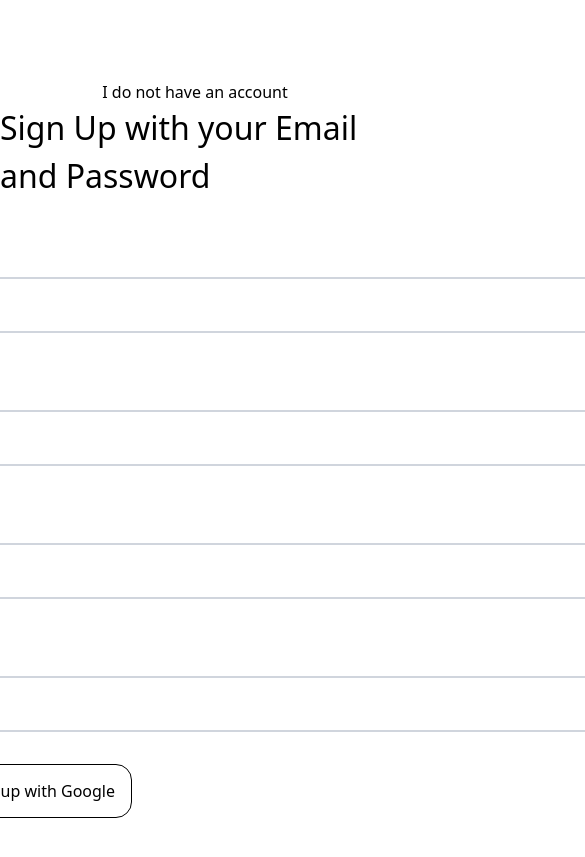
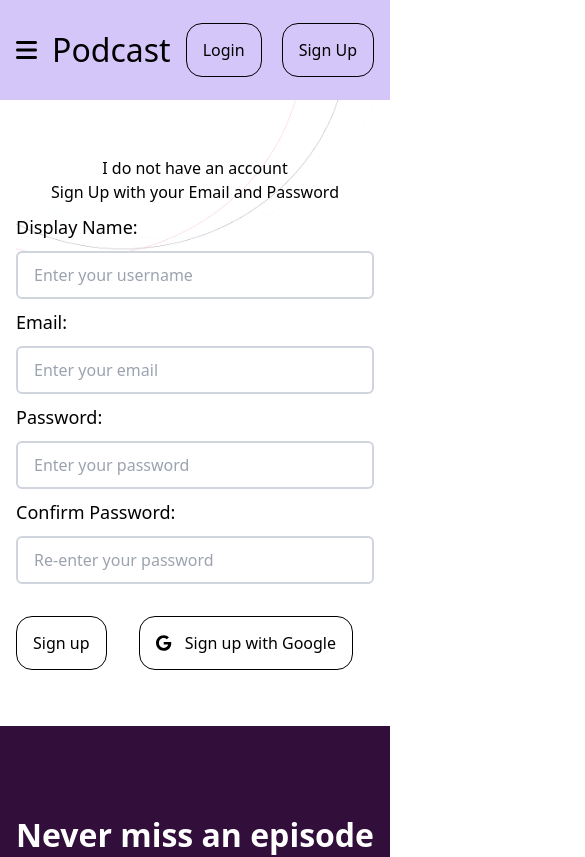
Before and after one commit to Christopher6609/PodcastApp, a React (Vite) app: page /auth/signup in a window 390 px wide. Shown: the top 857 px of the page, 585 px wide, since content can reach past the window. Built offline with nearby package versions, Linux system fonts and the light colour scheme; no server answers.

Commit message:
responsive navigation design

```diff
--- a/src/components/atoms/FormInput/FormInput.jsx
+++ b/src/components/atoms/FormInput/FormInput.jsx
@@ -1,17 +1,21 @@
-import PropTypes from 'prop-types'
+import PropTypes from "prop-types";
 
-const FormInput = ({label, ...otherProps}) => {
-    return(
-        <>
-        <label className=" text-[18px] block my-[25px]">{label}</label>
-        <input className="h-[3.5rem] border-[2px] rounded-[0.375rem] border-[#D0D5DD] w-full px-[1rem]" {...otherProps} />
-        </>
-
-    )
-}
+const FormInput = ({ label, ...otherProps }) => {
+  return (
+    <>
+      <label className=" text-[18px] block md:my-[25px] my-[10px]">
+        {label}
+      </label>
+      <input
+        className="md:h-[3.5rem] h-[3rem] border-[2px] rounded-[0.375rem] border-[#D0D5DD] w-full px-[1rem]"
+        {...otherProps}
+      />
+    </>
+  );
+};
 
 FormInput.propTypes = {
-    label:PropTypes.string,
-}
+  label: PropTypes.string,
+};
 
 export default FormInput;
--- a/src/components/molecules/footer/Footer.jsx
+++ b/src/components/molecules/footer/Footer.jsx
@@ -1,4 +1,4 @@
-import { FontAwesomeIcon } from "@fortawesome/react-fontawesome"
+import { FontAwesomeIcon } from "@fortawesome/react-fontawesome";
 import {
   faFacebook,
   faInstagram,
@@ -111,7 +111,7 @@ const Footer = () => {
         </div>
       </footer>
     </div>
-    )
-}
+  );
+};
 
 export default Footer;
--- a/src/components/molecules/navigation/Navigation.jsx
+++ b/src/components/molecules/navigation/Navigation.jsx
@@ -2,60 +2,101 @@ import { Fragment } from "react";
 import { Outlet } from "react-router-dom";
 import Button from "../../atoms/Button/Button";
 import { useNavigate } from "react-router-dom";
-import { useContext } from 'react'
+import { useContext, useState } from "react";
 import { UserContext } from "../../../context/userContext";
-import { signUserOut } from "../../../utils/firebase/firebase.js"
-
+import { signUserOut } from "../../../utils/firebase/firebase.js";
+import { FontAwesomeIcon } from "@fortawesome/react-fontawesome";
+import { faBars, faClose} from "@fortawesome/free-solid-svg-icons";
 
 const Navigation = () => {
+  const navigate = useNavigate();
+  const logoNavigationHandler = () => navigate("/");
+  const loginNavigationHandler = () => navigate("/auth/login");
+  const signupNavigationHandler = () => navigate("/auth/signup");
+  const { currentUser } = useContext(UserContext);
+const [navIcon, setNavIcon] = useState(faBars);
+const [navView, setNavView] = useState('top-[-100%]')
 
-  const navigate = useNavigate();
-  const logoNavigationHandler = () => navigate('/');
-  const loginNavigationHandler = () => navigate('/auth/login');
-  const signupNavigationHandler = () => navigate('/auth/signup');
-  const {currentUser} = useContext(UserContext);
-    return (
-
-        <Fragment >
-             <div className=" h-[6.25rem] justify-between items-center md:flex hidden px-[1rem] bg-[#d5c6f9] ">
-                <div className="w-[39rem] h-[32.375rem] absolute md:-top-[0.4rem] md:-left-[10rem] -z-10 md:block">
-                    <img className="w-full h-full object-contain" src="/images/Group 2.png"  />
-                </div>
-
-                <div>
-                <span onClick={logoNavigationHandler} className="hover:cursor-pointer"> <h1 className="text-[2rem] text-[Mono]">Podcast</h1></span>
-                </div>
-        <div>
-          <ul className="list-none flex text-[1rem] font-[400] leading-[1.362rem] text-[#1E1E1E] gap-16">
+  const navIconToggle = () => {
+      const change = navIcon === faBars ? faClose : faBars;
+      const view = navView === 'top-[-100%]' ? 'top-[13.5%]' : 'top-[-100%]'
+      setNavIcon(change);
+      setNavView(view);
+  }
+  return (
+    <Fragment>
+      <div className=" h-[6.25rem] justify-between items-center flex md:flex px-[1rem] bg-[#d5c6f9]  ">
+        <div className="md:w-[39rem] h-[32.375rem] absolute md:-top-[0.4rem] md:-left-[10rem] -z-10 md:block ">
+          <img
+            className="w-full h-full object-contain"
+            src="/images/Group 2.png"
+          />
+        </div>
+        <div className="text-[1.5rem] flex items-center justify-center hover:cursor-pointer md:hidden" ><FontAwesomeIcon onClick={navIconToggle} icon={navIcon}/></div>
+        <div className="md:w-[10rem]">
+          <span
+            onClick={logoNavigationHandler}
+            className="hover:cursor-pointer"
+          >
+            {" "}
+            <h1 className="text-[2rem] text-[Mono]">Podcast</h1>
+          </span>
+        </div>
+        <div className={ `md:static absolute duration-500 bg-[#d5c6f9] md:min-h-fit min-h-[45vh] md:w-auto left-0 w-full flex items-center px-2 ${navView}`} >
+          <ul className="list-none flex md:flex-row flex-col text-[1rem] font-[400] leading-[1.362rem] text-[#1E1E1E] md:gap-[4vw] gap-8">
             <li>
-              <a href="#home">Home</a>
+              <a className="hover:text-[#FFF]" href="#home">
+                Home
+              </a>
             </li>
             <li>
-              <a href="#episodes">Episodes</a>
+              <a className="hover:text-[#FFF]" href="#episodes">
+                Episodes
+              </a>
             </li>
             <li>
-              <a href="#features">Features</a>
+              <a className="hover:text-[#FFF]" href="#features">
+                Features
+              </a>
             </li>
             <li>
-              <a href="#pricing">Pricing</a>
+              <a className="hover:text-[#FFF]" href="#pricing">
+                Pricing
+              </a>
             </li>
             <li>
-              <a href="#categories">Categories</a>
+              <a className="hover:text-[#FFF]" href="#categories">
+                Categories
+              </a>
             </li>
           </ul>
         </div>
-      { currentUser ? <div><span onClick={signUserOut}><Button type="button">Sign Out</Button></span> </div> : <div className=" flex gap-5">
-            <span onClick={loginNavigationHandler}><Button>Login</Button></span>
-            <span onClick={signupNavigationHandler}><Button type="button">Sign Up</Button>
+        <div className="md:w-fit flex gap-[2vw]">
+        {currentUser ? (
+          <div>
+            <span onClick={signUserOut}>
+              <Button  type="button">Sign Out</Button>
+            </span>{" "}
+
+          </div>
+        ) : (
+          <div className=" flex gap-5">
+            <span onClick={loginNavigationHandler}>
+              <Button>Login</Button>
             </span>
-          </div>}
+            <span onClick={signupNavigationHandler}>
+              <Button type="button">Sign Up</Button>
+            </span>
+
+          </div>
+        )}
+
         </div>
+      </div>
 
-        <Outlet />
-
-
-        </Fragment>
-    )
-}
+      <Outlet />
+    </Fragment>
+  );
+};
 
 export default Navigation;
--- a/src/routes/Landing/Landing.jsx
+++ b/src/routes/Landing/Landing.jsx
@@ -7,18 +7,17 @@ import Pricing from "../../components/molecules/pricing/Pricing.jsx";
 import Footer from "../../components/molecules/footer/Footer.jsx";
 
 const Landing = () => {
-return(
-    <main className=" max-w-[1440px] mx-auto">
-       <Navigation />
-       <Home />
-       <Episodes />
-       <Features/>
-        <Categories />
-        <Pricing />
-        <Footer/>
-
+  return (
+    <main className=" max-w-[1440px] mx-auto rounded-bl-[6rem]">
+      <Navigation />
+      <Home />
+      <Episodes />
+      <Features />
+      <Categories />
+      <Pricing />
+      <Footer />
     </main>
-)
-}
+  );
+};
 
 export default Landing;
--- a/src/routes/sign-in/SignIn.jsx
+++ b/src/routes/sign-in/SignIn.jsx
@@ -1,65 +1,63 @@
 import { useState } from "react";
 import Button from "../../components/atoms/Button/Button";
 import FormInput from "../../components/atoms/FormInput/FormInput";
-import Footer from '../../components/molecules/footer/Footer';
-import { signInWithGooglePopup, signUserInWithEmailAndPassword } from "../../utils/firebase/firebase";
+import Footer from "../../components/molecules/footer/Footer";
+import {
+  signInWithGooglePopup,
+  signUserInWithEmailAndPassword,
+} from "../../utils/firebase/firebase";
 import { FontAwesomeIcon } from "@fortawesome/react-fontawesome";
 import { faGoogle } from "@fortawesome/free-brands-svg-icons";
 
-
 const SignIn = () => {
-
   const DefaultFormFields = {
-        email:'',
-        password:''
-    }
+    email: "",
+    password: "",
+  };
 
   const [formFields, setFormFields] = useState(DefaultFormFields);
-    const {email, password } = formFields;
+  const { email, password } = formFields;
 
   const handleChange = (event) => {
-        const {name, value } = event.target;
-        setFormFields({...formFields, [name]:value})
-    }
+    const { name, value } = event.target;
+    setFormFields({ ...formFields, [name]: value });
+  };
 
   const resetFormFields = () => setFormFields(DefaultFormFields);
 
   const handleSubmit = async (event) => {
     event.preventDefault();
 
-        try{
-            await signUserInWithEmailAndPassword(email,password);
+    try {
+      await signUserInWithEmailAndPassword(email, password);
       resetFormFields();
-        }catch(error){
-            switch(error.code){
-                case 'auth/invalid-credential' :
-                    alert('Invalid Login Credentials');
+    } catch (error) {
+      switch (error.code) {
+        case "auth/invalid-credential":
+          alert("Invalid Login Credentials");
           break;
-                case 'auth/user-not-found':
-                    alert('User not found');
+        case "auth/user-not-found":
+          alert("User not found");
           break;
         default:
           console.log(error);
       }
       console.log(error);
     }
-    }
-
-
-
-
+  };
 
   const googleSignIn = async () => {
     await signInWithGooglePopup();
-
   };
 
-    return(
+  return (
     <>
-             <div className="flex flex-col justify-center items-center my-[5rem]">
+      <div className="flex flex-col justify-center items-center md:my-[5rem] my-[8rem]">
         <h2>I have an account</h2>
-                    <h1 className='text-[2rem]'>Login with your Email and Password</h1>
-            <div className="w-[50rem] flex flex-col gap-[2rem]">
+        <h1 className="md:text-[2rem] text-[1rem]">
+          Login with your Email and Password
+        </h1>
+        <div className="md:w-[50rem] w-full px-[1rem] flex flex-col gap-[2rem]">
           <form onSubmit={handleSubmit} className="">
             <FormInput
               type="email"
@@ -78,17 +76,22 @@ const SignIn = () => {
               required
             />
             <div className="mt-[2rem] flex gap-[2rem]">
-                        <span><Button>Log in</Button></span>
-                        <span onClick={googleSignIn}><Button ><FontAwesomeIcon icon={faGoogle} className="pr-[0.875rem]"/>Log in with Google</Button></span>
+              <span>
+                <Button>Log in</Button>
+              </span>
+              <span onClick={googleSignIn}>
+                <Button>
+                  <FontAwesomeIcon icon={faGoogle} className="pr-[0.875rem]" />
+                  Log in with Google
+                </Button>
+              </span>
             </div>
-
           </form>
-
         </div>
       </div>
       <Footer />
     </>
-    )
-}
+  );
+};
 
 export default SignIn;
--- a/src/routes/sign-up/SignUp.jsx
+++ b/src/routes/sign-up/SignUp.jsx
@@ -57,13 +57,13 @@ const googleSignIn = async () => {
   };
     return(
         <>
-            <div className="flex flex-col justify-center items-center my-[5rem]">
+            <div className="flex flex-col justify-center items-center md:my-[5rem] my-[3.5rem]">
             <h2>I do not have an account</h2>
-            <h1 className='text-[2rem]'>Sign Up with your Email and Password</h1>
-            <div className="w-[50rem]">
+            <h1 className='md:text-[2rem] text-[1rem]'>Sign Up with your Email and Password</h1>
+            <div className="md:w-[50rem] w-full px-[1rem]">
                 <form onSubmit={handleSubmit}>
                     <FormInput
-                        label="Display Nane:"
+                        label="Display Name:"
                         type='text'
                         placeholder="Enter your username"
                         name="displayName"
```
Also changed, not shown: src/components/molecules/categories/categories.jsx (+10 -8 lines), src/components/molecules/episodes/Episodes.jsx (+16 -21 lines), src/components/molecules/features/Features.jsx (+8 -13 lines), src/components/molecules/pricing/Pricing.jsx (+35 -22 lines). Lines whose indentation alone changed are shown as unchanged.
